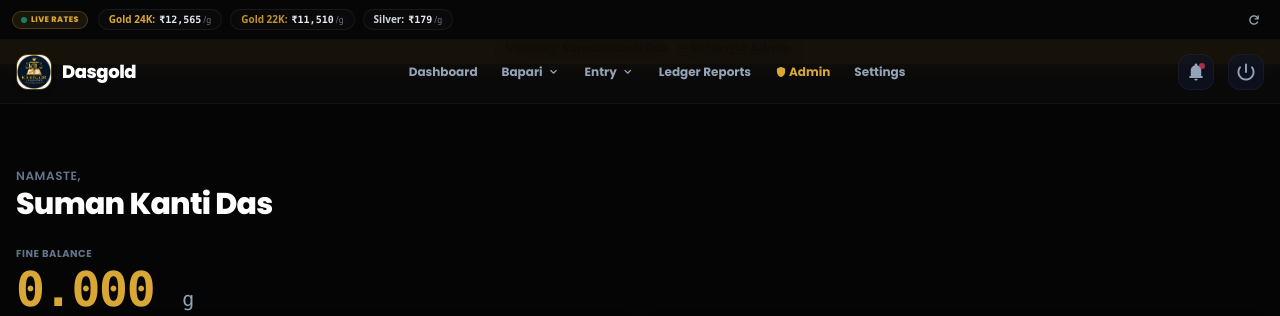
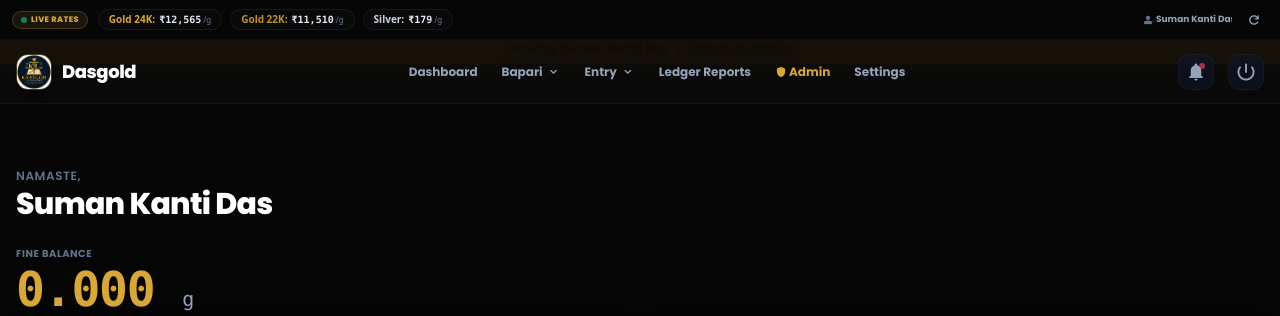
Before and after one commit to vivekyadav2026/kinder_php, a PHP site: page /index.php in a window 1280 px wide. Shown: the top 316 px of the page. Run offline with PHP 8.4, Linux system fonts and the light colour scheme; a user stored in the database is signed in; data comes from the database, SQL or seed files in the repository; data that the repository does not hold is empty; some libraries are stand-ins or nearby versions.

Commit message:
Show current user name in the top rates bar next to reload action

```diff
--- a/header.php
+++ b/header.php
@@ -227,9 +227,15 @@
             </div>
         </div>
 
-        <button onclick="window.location.reload()" class="w-7 h-7 rounded-lg hover:bg-white/[0.04] flex items-center justify-center text-slate-400 hover:text-[#d8a735] transition-all tap-target shrink-0 ml-2">
-            <span class="material-symbols-rounded text-sm">refresh</span>
-        </button>
+        <div class="flex items-center space-x-2 shrink-0 no-print ml-2">
+            <span class="text-[9px] font-bold text-slate-400 flex items-center max-w-[90px] truncate" title="<?= htmlspecialchars($_SESSION['user_name'] ?? 'User') ?>">
+                <span class="material-symbols-rounded text-xs mr-0.5 text-slate-500">person</span>
+                <?= htmlspecialchars($_SESSION['user_name'] ?? 'User') ?>
+            </span>
+            <button onclick="window.location.reload()" class="w-7 h-7 rounded-lg hover:bg-white/[0.04] flex items-center justify-center text-slate-400 hover:text-[#d8a735] transition-all tap-target">
+                <span class="material-symbols-rounded text-sm">refresh</span>
+            </button>
+        </div>
     </div>
 
     <!-- Main Header Bar (Desktop Only - Hidden on Mobile Views to match screenshots) -->
```
